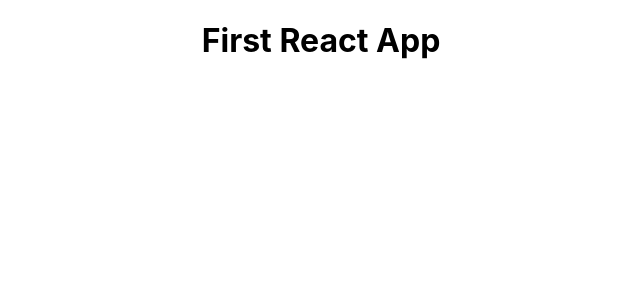
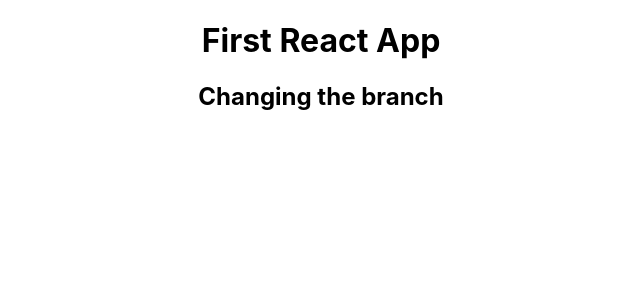
Before and after one commit to AnkurApp/ReactTraining, a React (Create React App) app: page / in a window 1280 px wide. Shown: the top 300 px of the page, without its empty margins (319-959 px from the left). Built offline with nearby package versions, Linux system fonts and the light colour scheme.

Commit message:
Changing Branch

```diff
--- a/src/App.js
+++ b/src/App.js
@@ -17,8 +17,9 @@
         >
           Learn React
         </a>
-      </header> */
-      <h1>First React App</h1>}
+  </header> */}
+      <h1>First React App</h1>
+      <h2>Changing the branch</h2>
     </div>
   );
 }
```
